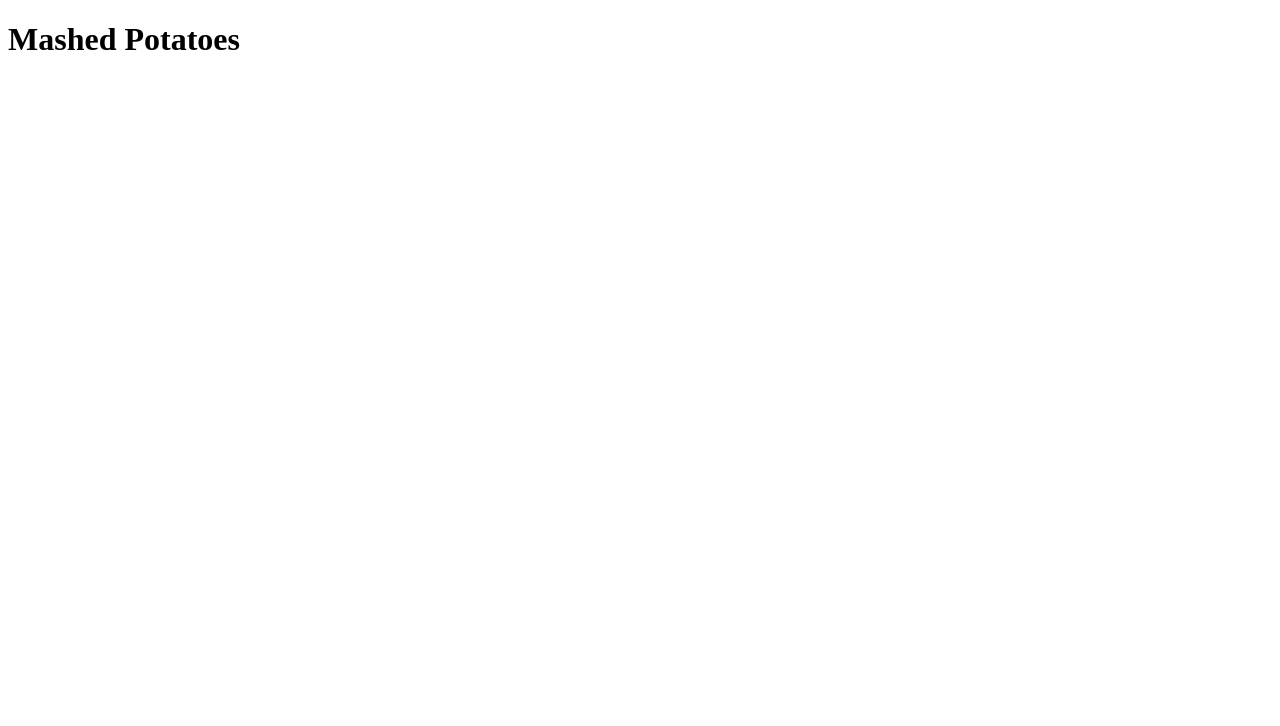
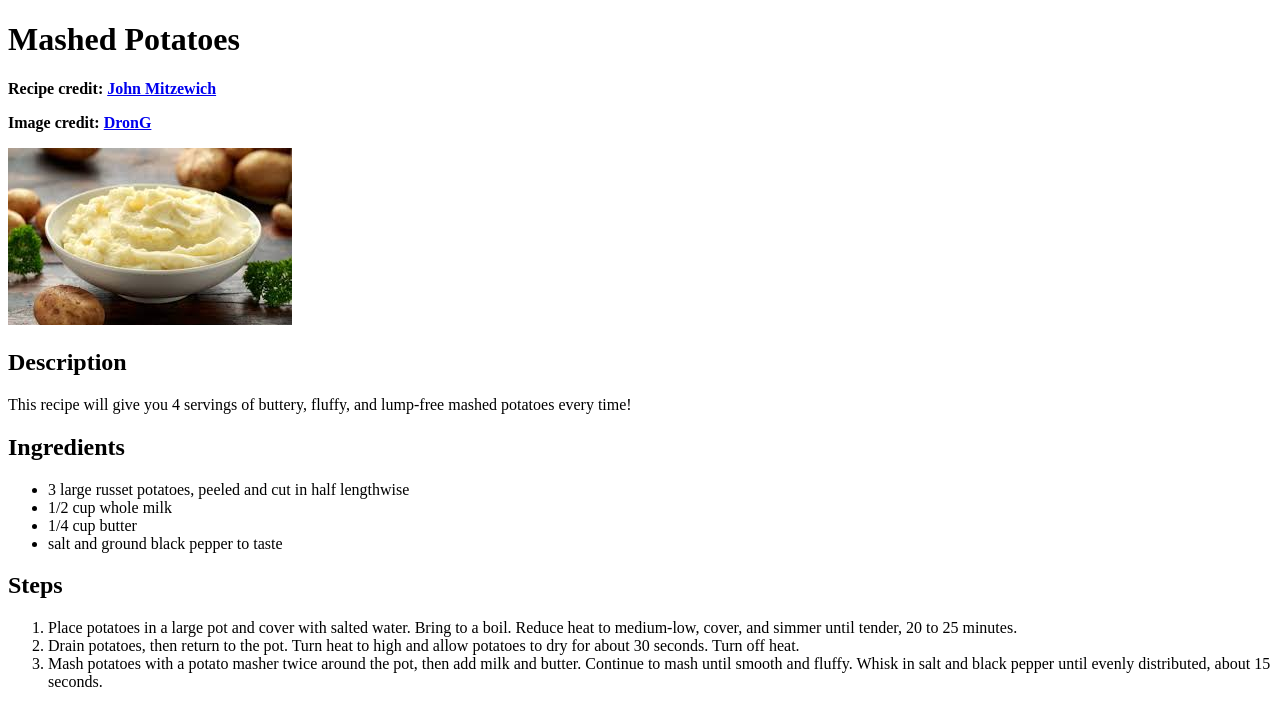
Before and after one commit to Annabel03/odin-recipes, a plain HTML site: page recipes/mashed-potatoes.html in a window 1280 px wide. Drawn offline with Linux system fonts and the light colour scheme.

Commit message:
Add mashed potatoes recipe content and credit
Add content, including image of dish, description, ingredients, and
steps, to the mashed potatoes recipe page. Add credit for the recipe
and image.

```diff
--- a/recipes/mashed-potatoes.html
+++ b/recipes/mashed-potatoes.html
@@ -7,5 +7,33 @@
 
     <body>
         <h1>Mashed Potatoes</h1>
+        <p><strong>Recipe credit: <a href="https://www.allrecipes.com/recipe/219077/chef-johns-perfect-mashed-potatoes/">John Mitzewich</a></strong></p>
+        <p><strong>Image credit: <a href="https://www.istockphoto.com/photo/mashed-potatoes-in-white-bowl-on-wooden-rustic-table-healthy-food-gm1161443547-318264620">DronG</a></strong></p>
+        <img src="../imgs/mashed-potatoes.jpeg" alt="Chef John's mashed potatoes">
+
+        <h2>Description</h2>
+        <p>This recipe will give you 4 servings of buttery, fluffy, and lump-free mashed potatoes every time!</p>
+
+        <h2>Ingredients</h2>
+        <ul>
+            <li>3 large russet potatoes, peeled and cut in half lengthwise</li>
+            <li>1/2 cup whole milk</li>
+            <li>1/4 cup butter</li>
+            <li>salt and ground black pepper to taste</li>
+        </ul>
+
+        <h2>Steps</h2>
+        <ol>
+            <li>Place potatoes in a large pot and cover with salted water. Bring to a boil.
+                Reduce heat to medium-low, cover, and simmer until tender, 20 to 25 minutes.
+            </li>
+            <li>Drain potatoes, then return to the pot. Turn heat to high and allow potatoes
+                to dry for about 30 seconds. Turn off heat.
+            </li>
+            <li>Mash potatoes with a potato masher twice around the pot, then add milk and butter.
+                Continue to mash until smooth and fluffy. Whisk in salt and black pepper until evenly
+                distributed, about 15 seconds.
+            </li>
+        </ol>
     </body>
 </html>
```
Also changed, not shown: index.html (+2 -1 lines), imgs/mashed-potatoes.jpeg (added).
